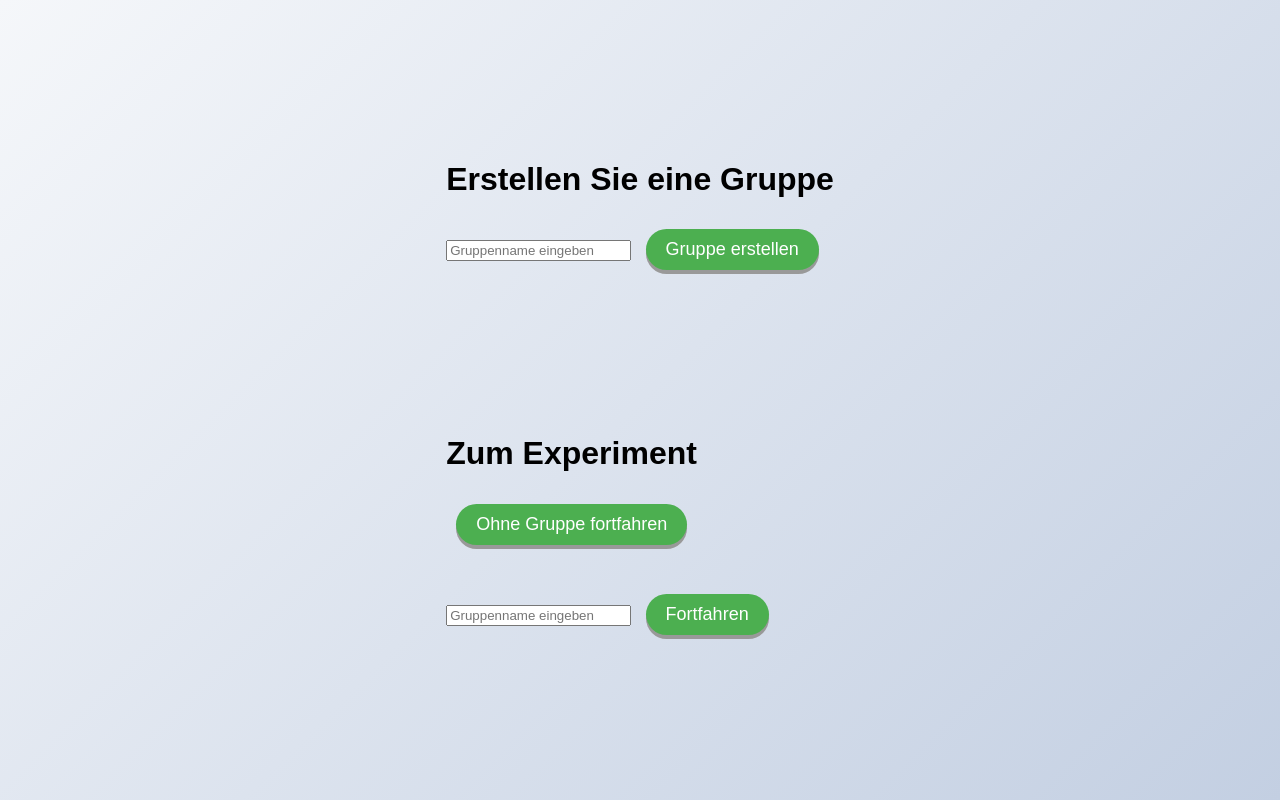
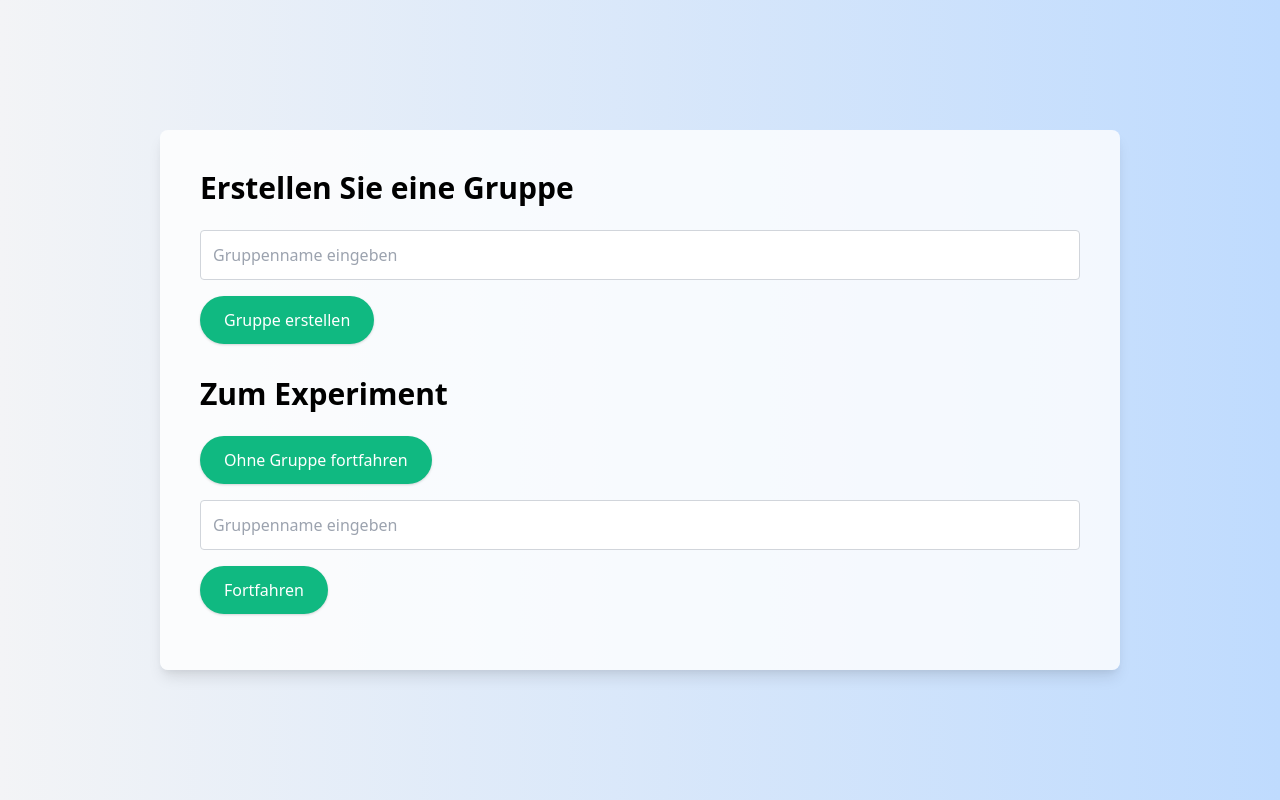
Before and after one commit to MoreAchiever/Galton-Brett-Web-App, a plain HTML site: page src/frontend/homepage.html in a window 1280 px wide. Drawn offline with nearby package versions, Linux system fonts and the light colour scheme; files that its build step writes are made by us from their sources.

Commit message:
updated mainpage design using tailwind

```diff
--- a/src/frontend/homepage.html
+++ b/src/frontend/homepage.html
@@ -1,34 +1,48 @@
 <!DOCTYPE html>
 <html>
 <head>
-    <link rel="stylesheet" href="frontend/styles.css">
+    <!-- this page uses tailwindcss framework instead of styles.css -->
+    <link href="https://cdn.jsdelivr.net/npm/tailwindcss@2.2.19/dist/tailwind.min.css" rel="stylesheet">
     <link rel="apple-touch-icon" sizes="180x180" href="frontend/favicon/apple-touch-icon.png">
     <link rel="icon" type="image/png" sizes="32x32" href="frontend/favicon/favicon-32x32.png">
     <link rel="icon" type="image/png" sizes="16x16" href="frontend/favicon/favicon-16x16.png">
     <link rel="manifest" href="frontend/favicon/site.webmanifest">
+    <style>
+        @media (orientation: portrait) {
+            .portrait-container {
+                width: 90%;
+                padding: 2rem;
+            }
+            .portrait-text-lg {
+                font-size: 1.5rem; /* Increase text size for large text */
+            }
+            .portrait-text-base {
+                font-size: 1.125rem; /* Increase text size for base text */
+            }
+        }
+    </style>
 </head>
-<body>
+<body class="flex flex-col justify-center items-center min-h-screen bg-gradient-to-r from-gray-100 to-blue-200 font-sans">
 
-    <div class="container2">
-        <div >
-            <h1>Erstellen Sie eine Gruppe</h1>
-            <input class="inputField" type="text" id="groupID_input" placeholder="Gruppenname eingeben">
-            <button class="button" id="create-group">Gruppe erstellen</button>
-            <p class="inputField" id="id-display"></p>
+    <div class="container mx-auto p-5 sm:p-10 sm:w-3/4 bg-white bg-opacity-80 rounded-lg shadow-lg portrait-container">
+        <div class="space-y-8">
+            <div>
+                <h1 class="text-3xl font-bold mb-6 portrait-text-lg">Erstellen Sie eine Gruppe</h1>
+                <input class="inputField border border-gray-300 rounded p-3 mb-4 w-full" type="text" id="groupID_input" placeholder="Gruppenname eingeben">
+                <button class="button bg-green-500 text-white py-3 px-6 rounded-full shadow hover:bg-green-600 active:bg-green-700 transition transform active:translate-y-1" id="create-group">Gruppe erstellen</button>
+                <p class="inputField mt-4" id="id-display"></p>
+            </div>
 
-            <div  style="margin-top: 40%;">
-                <h1>Zum Experiment</h1>
-                <button class="button" id="continue-without-group">Ohne Gruppe fortfahren</button>
-                <div>
-                    <input class="inputField" type="text" id="group-id" placeholder="Gruppenname eingeben">
-                    <button style="margin-top: 10%;" class="button" id="continue">Fortfahren</button>
-                    <p class="inputField" id="id-display2"></p>
-                </div>
+            <div>
+                <h1 class="text-3xl font-bold mb-6 portrait-text-lg">Zum Experiment</h1>
+                <button class="button bg-green-500 text-white py-3 px-6 rounded-full shadow hover:bg-green-600 active:bg-green-700 transition transform active:translate-y-1 mb-4" id="continue-without-group">Ohne Gruppe fortfahren</button>
+                <input class="inputField border border-gray-300 rounded p-3 mb-4 w-full" type="text" id="group-id" placeholder="Gruppenname eingeben">
+                <button class="button bg-green-500 text-white py-3 px-6 rounded-full shadow hover:bg-green-600 active:bg-green-700 transition transform active:translate-y-1" id="continue">Fortfahren</button>
+                <p class="inputField mt-4" id="id-display2"></p>
             </div>
         </div>
     </div>
 
-
-    <script   src="frontend/homepage.js"></script>
+    <script src="frontend/homepage.js"></script>
 </body>
 </html>
--- a/src/frontend/styles.css
+++ b/src/frontend/styles.css
@@ -43,7 +43,7 @@ body, html {
   text-decoration: none;
   outline: none;
   color: #fff;
-  background-color: #4CAF50;
+  background-color: #22c55e;
   border: none;
   border-radius: 25px;
   box-shadow: 0 4px #999;
@@ -90,7 +90,7 @@ input[type=range]::-webkit-slider-thumb {
   appearance: none;
   width: 50px;
   height: 50px;
-  background: #4CAF50;
+  background: #22c55e;
   cursor: pointer;
   border-radius: 0; /* Make it square */
 }
```
